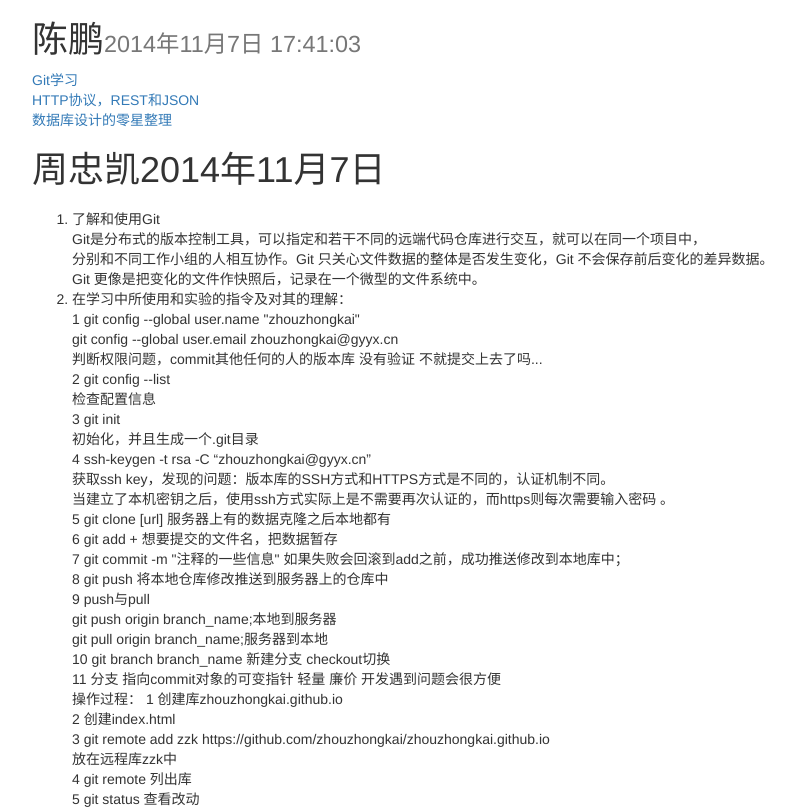
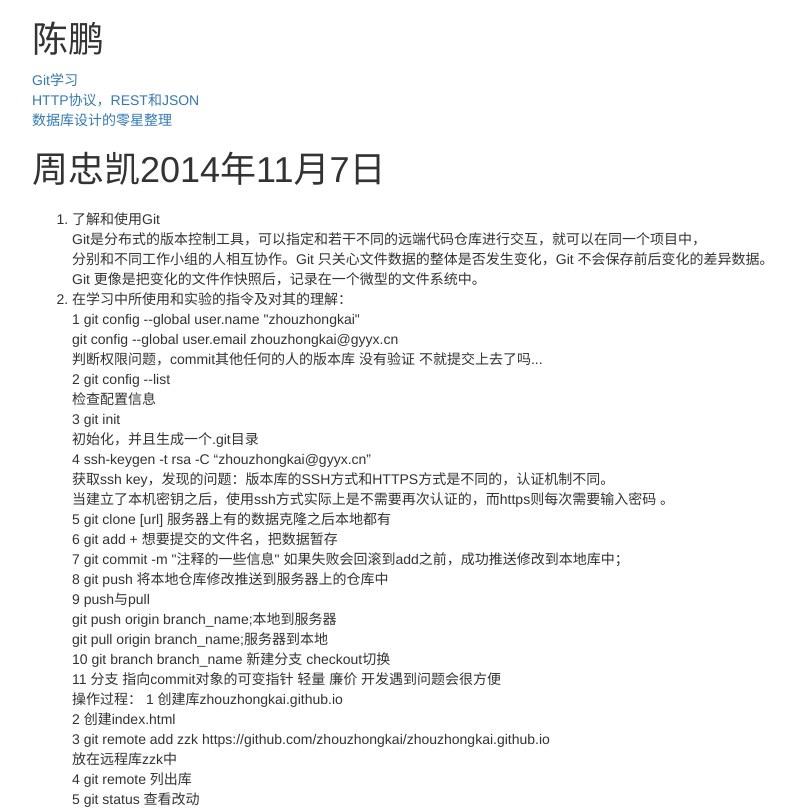
Before and after one commit to zhouzhongkai/cshijiel.github.io, a plain HTML site: page index.html in a window 1280 px wide. Shown: the top 809 px of the page, without its empty margins (38-833 px from the left). Drawn offline with nearby package versions, Linux system fonts and the light colour scheme.

Commit message:
PowerDesigner?

```diff
--- a/index.html
+++ b/index.html
@@ -17,7 +17,7 @@
 			<div class="col-xs-12">
 				<!--begin-->
 				<div class="item chen-link-index">
-					<h1>陈鹏<small>2014年11月7日 17:41:03</small></h1>
+					<h1>陈鹏</h1>
 					<!--
 					<p class="lead">整个过程：</p>
 					<ol>
```
